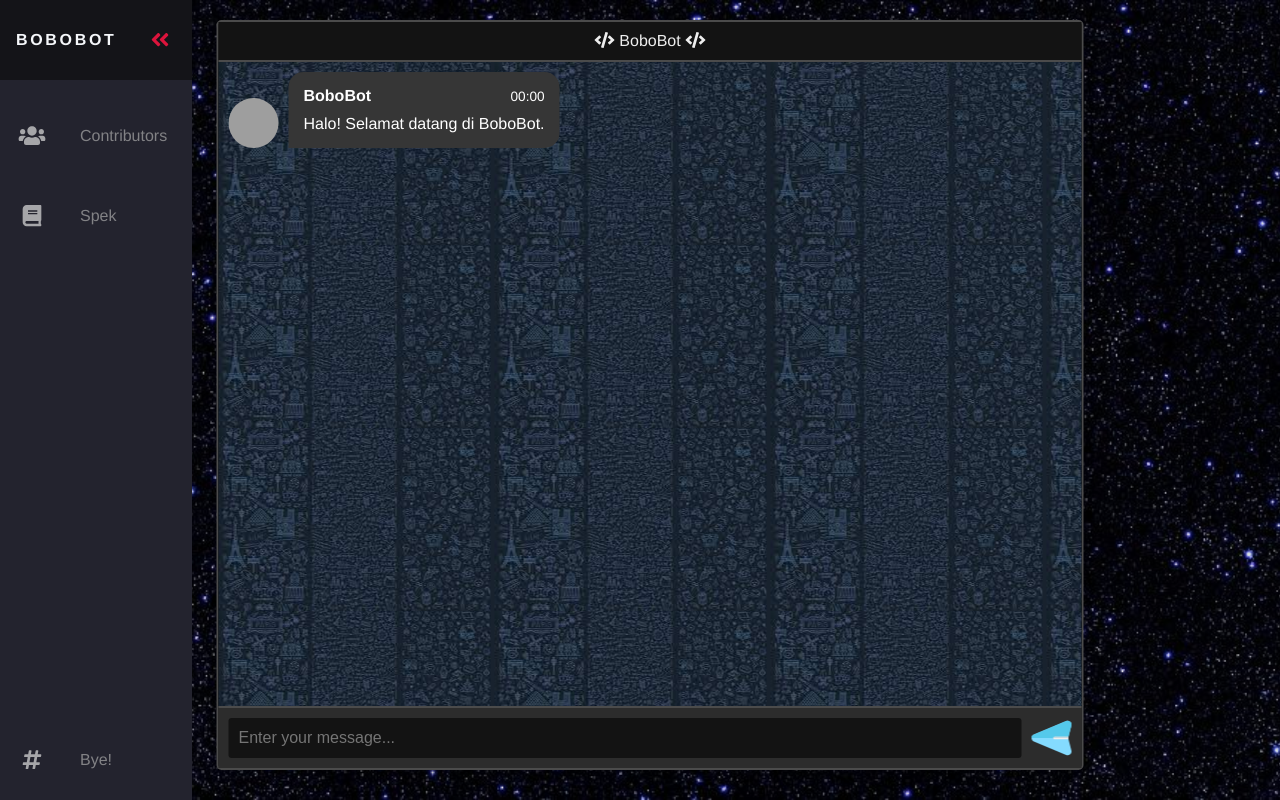
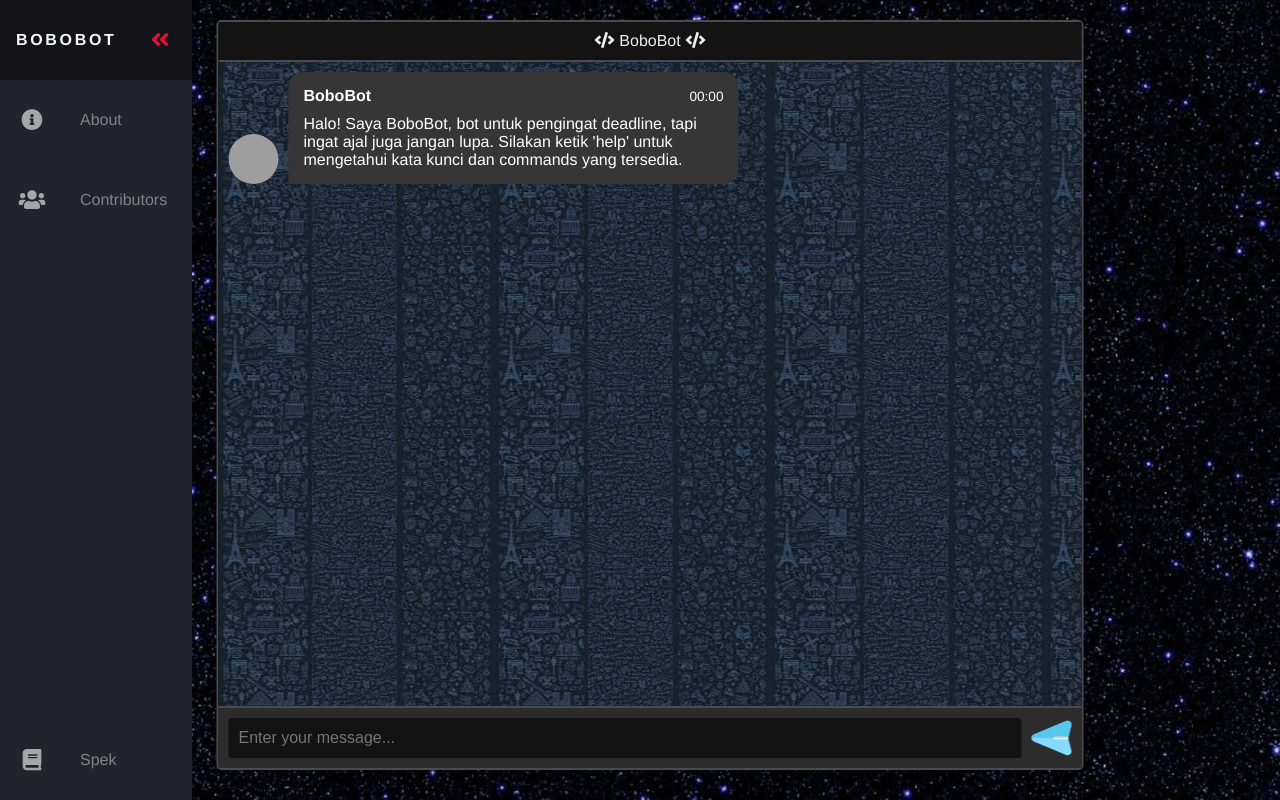
Before and after one commit to almeizaarvin/tubes3stima, a Flask app: page / in a window 1280 px wide. Run offline with Flask 2, Linux system fonts and the light colour scheme; some libraries are stand-ins or nearby versions; grey boxes are pictures that could not be loaded.

Commit message:
Updated navbar

```diff
--- a/src/static/css/style.css
+++ b/src/static/css/style.css
@@ -103,7 +103,7 @@ body {
 .logo {
   font-weight: bold;
   text-transform: uppercase;
-  margin-bottom: 1rem;
+  /* margin-bottom: 1rem; */
   text-align: center;
   color: cyan;
   background-color: #141418;
--- a/src/templates/index.html
+++ b/src/templates/index.html
@@ -16,9 +16,16 @@
 	<nav class="navbar">
 		<ul class="navbar-nav">
 			<li class="logo">
-				<a href="#" class="nav-link">
+				<a href="{{ url_for('home') }}" class="nav-link">
 					<span class="link-text logo-text">BoboBot</span>
 					<i class="fa fa-angle-double-right fa-lg"></i>
+				</a>
+			</li>
+
+			<li class="nav-item">
+				<a href="#" class="nav-link">
+					<i class="fa fa-info-circle fa-lg" aria-hidden="true"></i>
+					<span class="link-text">About</span>
 				</a>
 			</li>
 
@@ -35,13 +42,6 @@
 					<span class="link-text">Spek</span>
 				</a>
 			</li>
-
-			<li class="nav-item">
-				<a href="#" class="nav-link">
-					<i class="fa fa-hashtag fa-lg" aria-hidden="true"></i>
-					<span class="link-text">Bye!</span>
-				</a>
-			</li>
 		</ul>
 	</nav>
 
@@ -56,7 +56,7 @@
 		<main class="msger-chat">
 			<!-- Bot text  -->
 			<div class="msg left-msg">
-				<div class="msg-img" style="background-image: url(https://image.flaticon.com/icons/svg/327/327779.svg)"></div>
+				<div class="msg-img" style="background-image: url(../static/img/bot-avatar.gif)"></div>
 
 				<div class="msg-bubble">
 					<div class="msg-info">
@@ -65,7 +65,7 @@
 					</div>
 
 					<div class="msg-text">
-						Halo! Selamat datang di BoboBot.
+						Halo! Saya BoboBot, bot untuk pengingat deadline, tapi ingat ajal juga jangan lupa. Silakan ketik 'help' untuk mengetahui kata kunci dan commands yang tersedia.
 					</div>
 				</div>
 			</div>
@@ -87,8 +87,7 @@
 		const msgerInput = get(".msger-input");
 		const msgerChat = get(".msger-chat");
 
-		// Icons made by Freepik from www.flaticon.com
-		const BOT_IMG = "https://image.flaticon.com/icons/svg/327/327779.svg";
+		const BOT_IMG = "../static/img/bot-avatar.gif";
 		const PERSON_IMG = "https://image.flaticon.com/icons/svg/145/145867.svg";
 		const BOT_NAME = "BoboBot";
 		const PERSON_NAME = "You";
```
Also changed, not shown: src/templates/contributors.html (+7 -7 lines).
